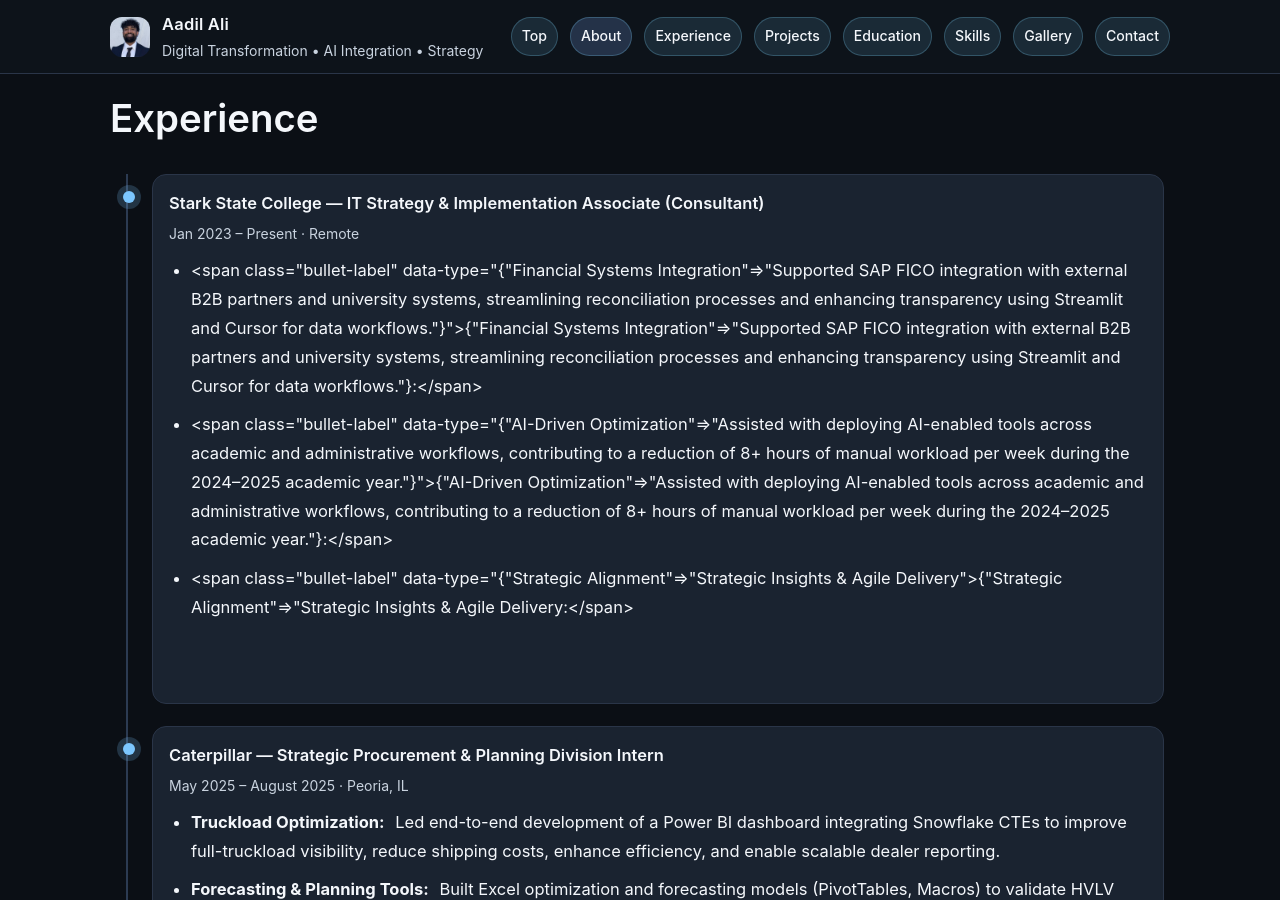
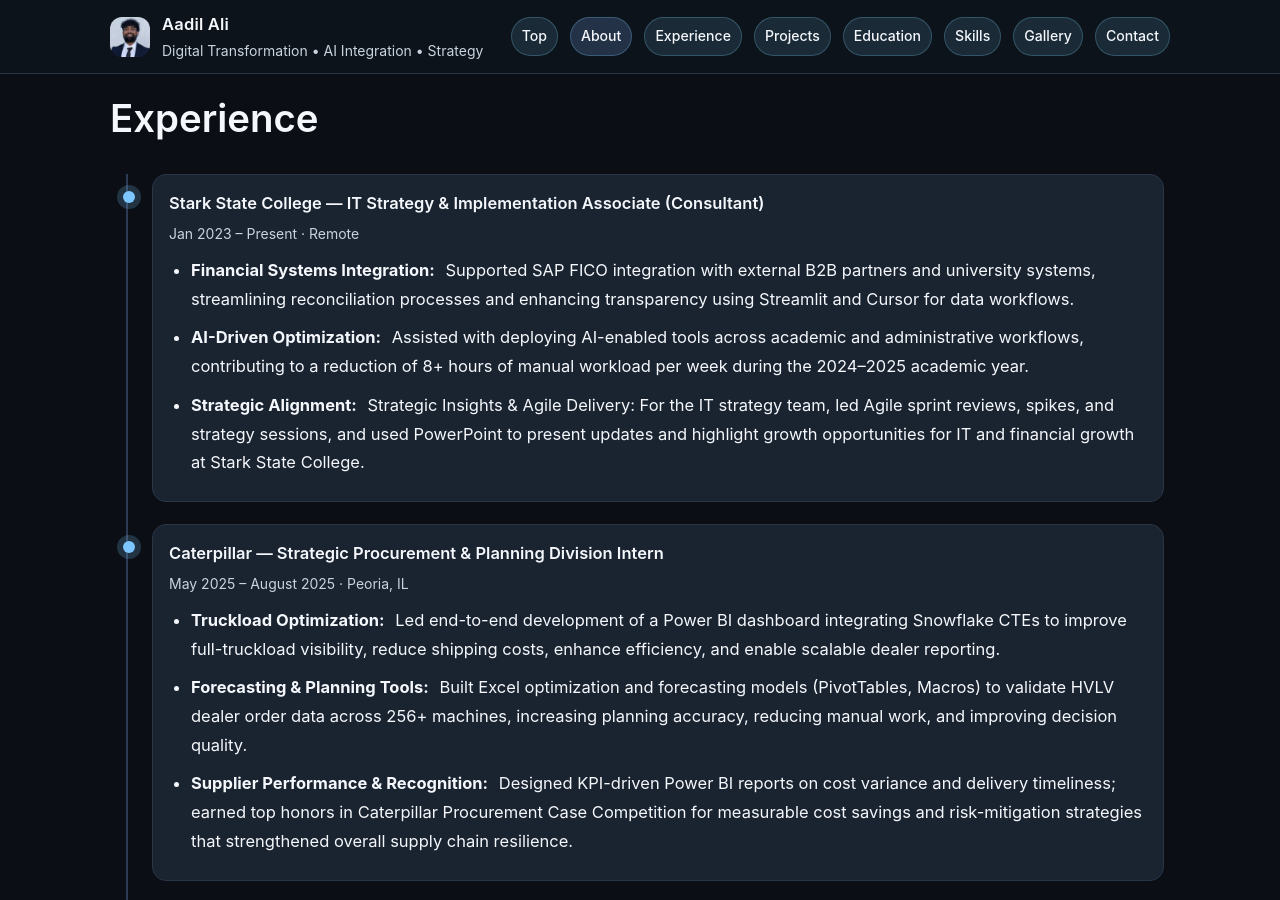
Before and after one commit to aaadil777/aaadil777.github.io, a Jekyll site: the page built from index.md, in a window 1280 px wide and 900 px high, scrolled down 922 px. Built offline with Jekyll 4.4.1, drawn with Linux system fonts in a browser that asks for light colours.

Commit message:
Added experience updates.

```diff
--- a/_data/experience.yaml
+++ b/_data/experience.yaml
@@ -3,9 +3,9 @@
   dates: Jan 2023 – Present
   location: Remote
   bullets:
-    - Financial Systems Integration: "Supported SAP FICO integration with external B2B partners and university systems, streamlining reconciliation processes and enhancing transparency using Streamlit and Cursor for data workflows."
-    - AI-Driven Optimization: "Assisted with deploying AI-enabled tools across academic and administrative workflows, contributing to a reduction of 8+ hours of manual workload per week during the 2024–2025 academic year."
-    - Strategic Alignment: "Strategic Insights & Agile Delivery: For the IT strategy team, led Agile sprint reviews, spikes, and strategy sessions, and used PowerPoint to present updates and highlight growth opportunities for IT and financial growth at Stark State College."
+    - "Financial Systems Integration: Supported SAP FICO integration with external B2B partners and university systems, streamlining reconciliation processes and enhancing transparency using Streamlit and Cursor for data workflows."
+    - "AI-Driven Optimization: Assisted with deploying AI-enabled tools across academic and administrative workflows, contributing to a reduction of 8+ hours of manual workload per week during the 2024–2025 academic year."
+    - "Strategic Alignment: Strategic Insights & Agile Delivery: For the IT strategy team, led Agile sprint reviews, spikes, and strategy sessions, and used PowerPoint to present updates and highlight growth opportunities for IT and financial growth at Stark State College."
 
 - company: Caterpillar
   role: Strategic Procurement & Planning Division Intern
```
